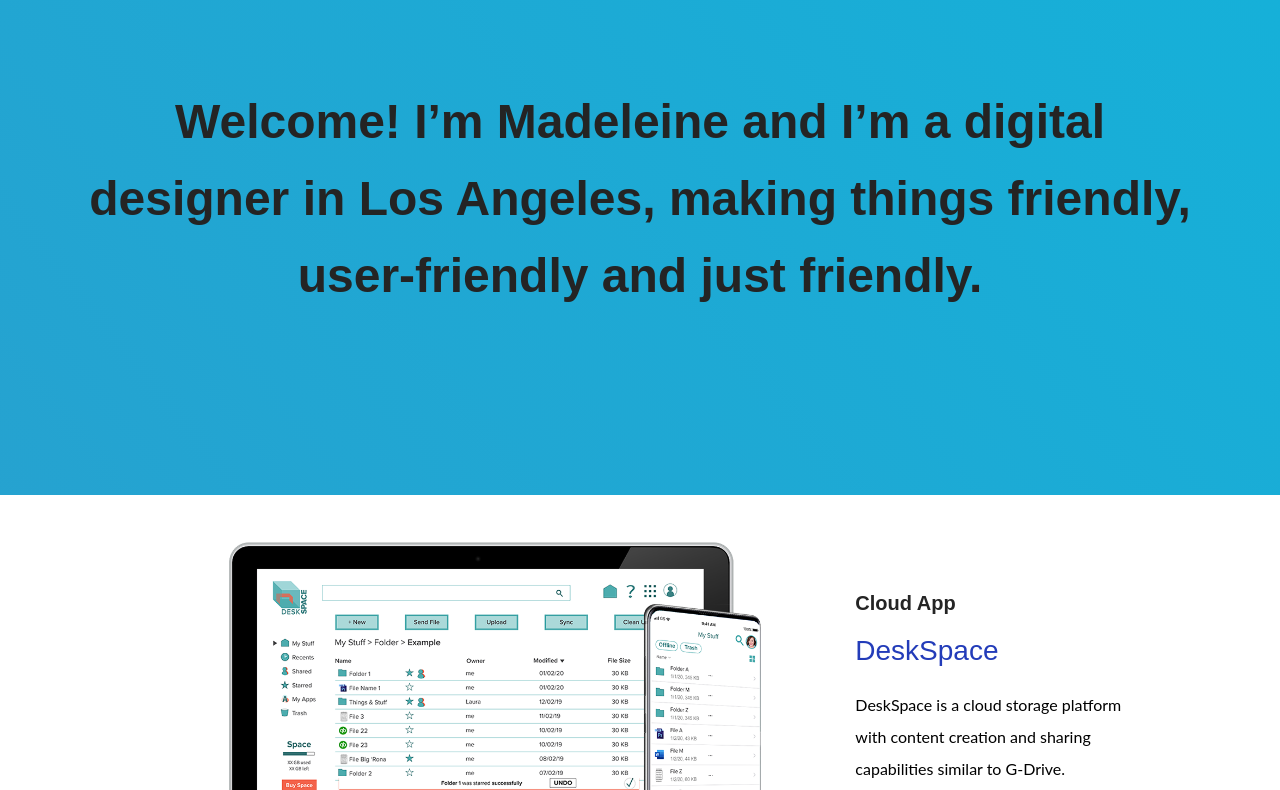
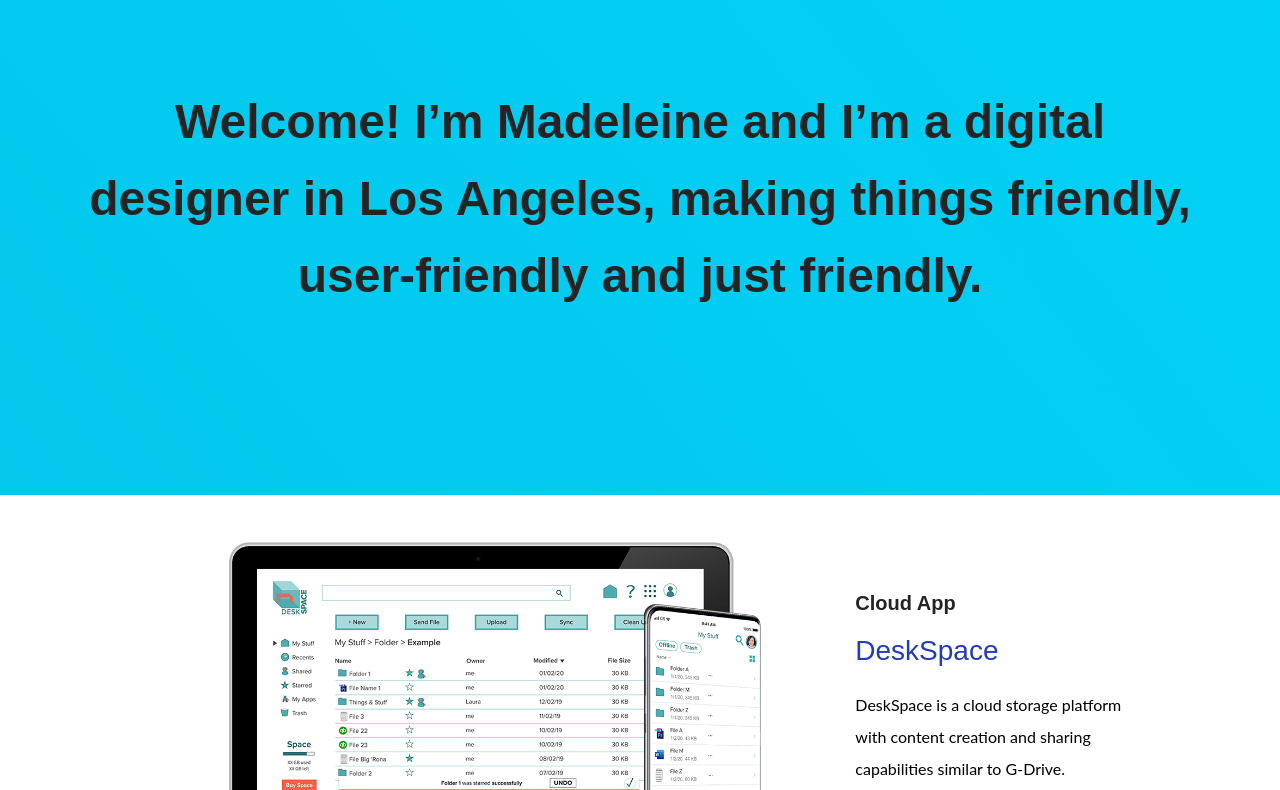
Before and after one commit to madeleinemb/portfolio_V1, a plain HTML site: page index.html in a window 1280 px wide. Shown: the part 119-909 px from the top of the page. Drawn offline with nearby package versions, Linux system fonts and the light colour scheme.

Commit message:
slight change to colors in header on homepage

```diff
--- a/styles/style.css
+++ b/styles/style.css
@@ -378,7 +378,7 @@
 
 .container .header,
 .home .topnav {
-    background: linear-gradient(231deg, #06bee1, #3892C6, #6966AB);
+    background: linear-gradient(231deg, #00D9FF, #06bee1, #FF47AC);
     background-size: 600% 600%;
 
     -webkit-animation: Maddie 14s ease infinite;
```
